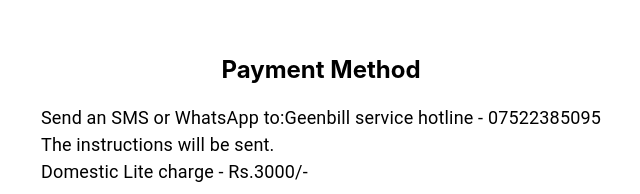
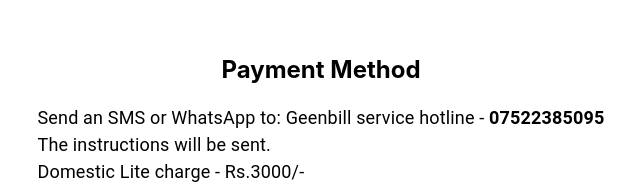
Before and after one commit to Sohansg1994/energy_analysing_tool_web, a React (Create React App) app: page /paymentDetails in a window 1280 px wide. Shown: the part 125-319 px from the top of the page, without its empty margins (319-959 px from the left). Built offline with nearby package versions, Linux system fonts and the light colour scheme.

Commit message:
feat: Payment Detail updated

```diff
--- a/src/pages/PaymentDetails.js
+++ b/src/pages/PaymentDetails.js
@@ -24,7 +24,8 @@
               fontSize: 18,
             }}
           >
-            Send an SMS or WhatsApp to:Geenbill service hotline - 07522385095
+            Send an SMS or WhatsApp to: Geenbill service hotline -{" "}
+            <b>07522385095</b>
           </Typography>
           <Typography
             sx={{
```
